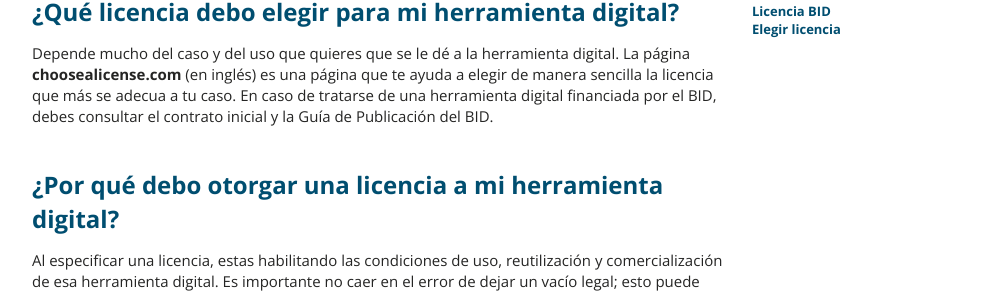
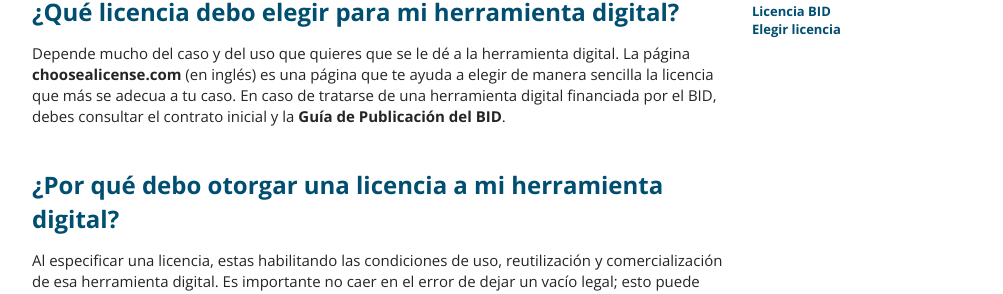
Before and after one commit to EL-BID/guia-de-publicacion, a Jekyll site: the page built from _documents/licenciamiento.markdown, in a window 1280 px wide. Shown: the part 557-851 px from the top of the page, without its empty margins (138-1141 px from the left). Built offline with Jekyll 4.4.1, drawn with Linux system fonts in a browser that asks for light colours; part of the change alters nothing that is shown.

```diff
--- a/_documents/licenciamiento.markdown
+++ b/_documents/licenciamiento.markdown
@@ -35,7 +35,7 @@ Las licencias más comunes son: MIT, la cual da libertad a otros usuarios siemp
 ## ¿Qué licencia debo elegir para mi herramienta digital?
 
 Depende mucho del caso y del uso que quieres que se le dé a la herramienta digital. La página <a href="https://choosealicense.com/" target="_blank">choosealicense.com</a> (en inglés) es una página que te ayuda a elegir de manera sencilla la licencia que más se adecua a tu caso.
-En caso de tratarse de una herramienta digital financiada por el BID, debes consultar el contrato inicial y la Guía de Publicación del BID.
+En caso de tratarse de una herramienta digital financiada por el BID, debes consultar el contrato inicial y la [Guía de Publicación del BID](https://el-bid.github.io/guia-de-publicacion/documents/pages/guia/).
 
 
 
```
